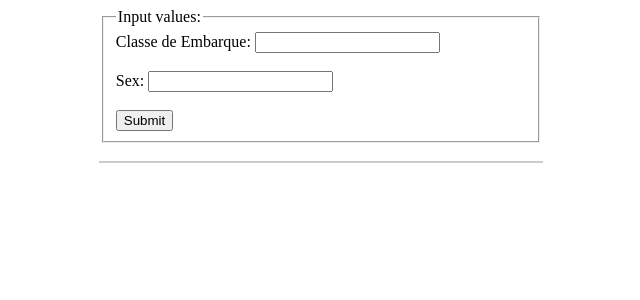
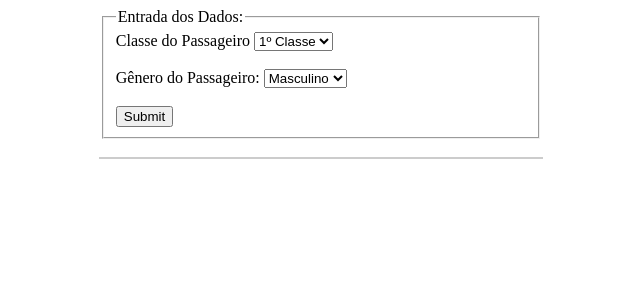
Before and after one commit to Rebeque/Titanic---Quem-sobreviveria-ETL-EDA-ML-Deploy-HTML-CSS-, a Flask app: page / in a window 1280 px wide. Shown: the top 300 px of the page, without its empty margins (319-959 px from the left). Run offline with Flask 2, Linux system fonts and the light colour scheme; parts of the project's set-up code (start-up, migrations or seed data) failed here and were passed over.

Commit message:
Alteração das categorias e melhoria do input no html

```diff
--- a/Deploy Web ML/webapp/app.py
+++ b/Deploy Web ML/webapp/app.py
@@ -3,7 +3,7 @@ import pickle
 import pandas as pd
 
 # Lê modelo usando pickle
-with open(f'model/modelo_final_v2.pkl', 'rb') as f:
+with open(f'model/modelo_final_v3.pkl', 'rb') as f:
     model = pickle.load(f)
 
 app = flask.Flask(__name__, template_folder='templates')
@@ -21,7 +21,11 @@ def main():
         input_variables = pd.DataFrame([[Pclass, Sex]], columns=['Pclass', 'Sex']).astype('int64')
         prediction = model.predict(input_variables)[0]
 
-        return flask.render_template('main.html', original_input={'Classe de Embarque':Pclass, 'Sexo':Sex}, result=prediction)
+    if prediction == 0:
+        return flask.render_template('main.html', original_input={'Classe de Embarque':Pclass, 'Sexo':Sex}, result=('Morreu'))
+
+    if prediction == 1:
+        return flask.render_template('main.html', original_input={'Classe de Embarque':Pclass, 'Sexo':Sex}, result=('Sobreviveu'))
 
 
 if __name__ == '__main__':
--- a/Deploy Web ML/webapp/templates/main.html
+++ b/Deploy Web ML/webapp/templates/main.html
@@ -20,12 +20,20 @@
 
 <form action="{{ url_for('main') }}" method="POST">
     <fieldset>
-        <legend>Input values:</legend>
-        Classe de Embarque:
-        <input name="Pclass" type="number" required>
+        <legend>Entrada dos Dados:</legend>
+        <label for="Pclass">Classe do Passageiro</label>
+        <select name="Pclass" type="number" required>
+            <option value="1">1º Classe</option>
+            <option value="2">2º Classe</option>
+            <option value="3">3º Classe</option>
+        </select>
         <br>
-        <br> Sex:
-        <input name="Sex" type="number" required>
+        <br>
+        <label for="Sex">Gênero do Passageiro:</label>
+        <select name="Sex" type="number" required>
+            <option value="10">Masculino</option>
+            <option value="20">Feminino</option>
+        </select>
         <br>
         <br>
         <input type="submit">
@@ -34,10 +42,11 @@
 <br>
 
 <div class="result">
+    <!--
     {% if result %}
     {% for variable, value in original_input.items() %}
     <b>{{ variable }}</b> : {{ value }}
-    {% endfor %}
+    {% endfor %}    -->
     <br>
     <br> Predição da sua sobrevivência:
     <p style="font-size:50px">{{ result }}</p>
```
Also changed, not shown: 3 other files.
